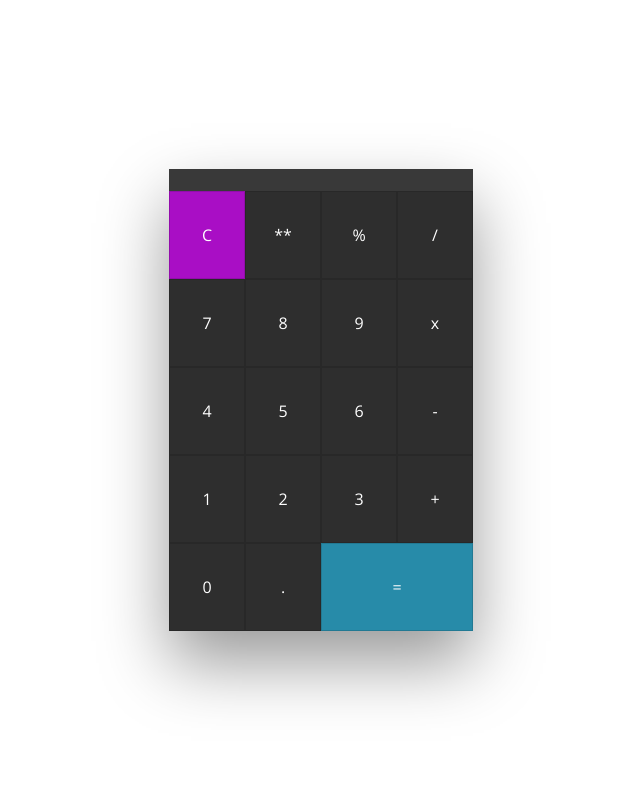
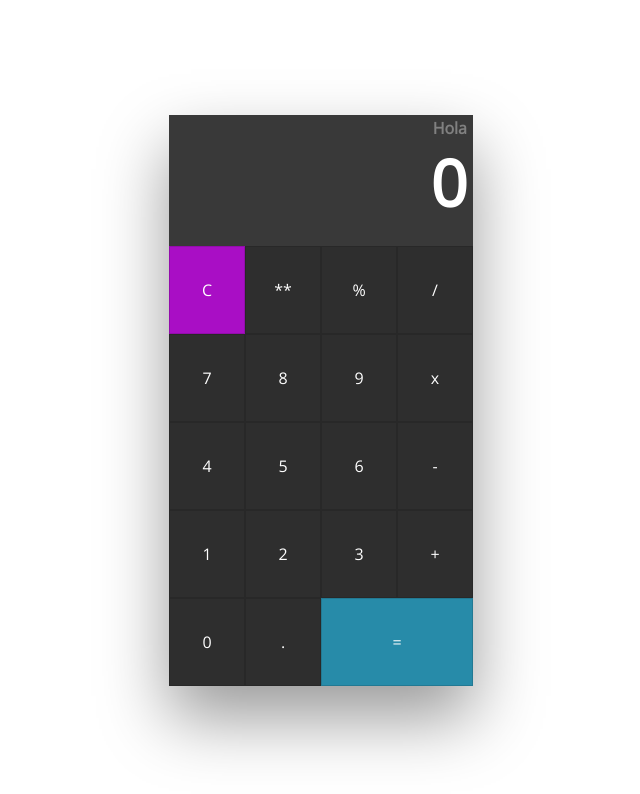
Before and after one commit to Alessag/react-calculator, a React (Create React App) app: page / in a window 1280 px wide. Shown: the top 794 px of the page, without its empty margins (319-959 px from the left). Built offline with nearby package versions, Linux system fonts and the light colour scheme.

Commit message:
Calculator default screen values, props and set a state

```diff
--- a/src/Components/Calculator.js
+++ b/src/Components/Calculator.js
@@ -1,15 +1,26 @@
-import React from 'react';
+import React, { Component } from 'react';
 import '../styles/styles.css';
 import Screen from './Screen';
 import Keypad from './Keypad';
 
-function Calculator() {
-  return (
-    <div className='calculator'>
-      <Screen />
-      <Keypad />
-    </div>
-  );
+class Calculator extends Component {
+  constructor(props) {
+    super(props);
+    this.state = {
+      equation: 'Hola',
+      result: 0,
+    };
+  }
+
+  render() {
+    const { equation, result } = this.state;
+    return (
+      <div className='calculator'>
+        <Screen equation={equation} result={result} />
+        <Keypad />
+      </div>
+    );
+  }
 }
 
 export default Calculator;
```
